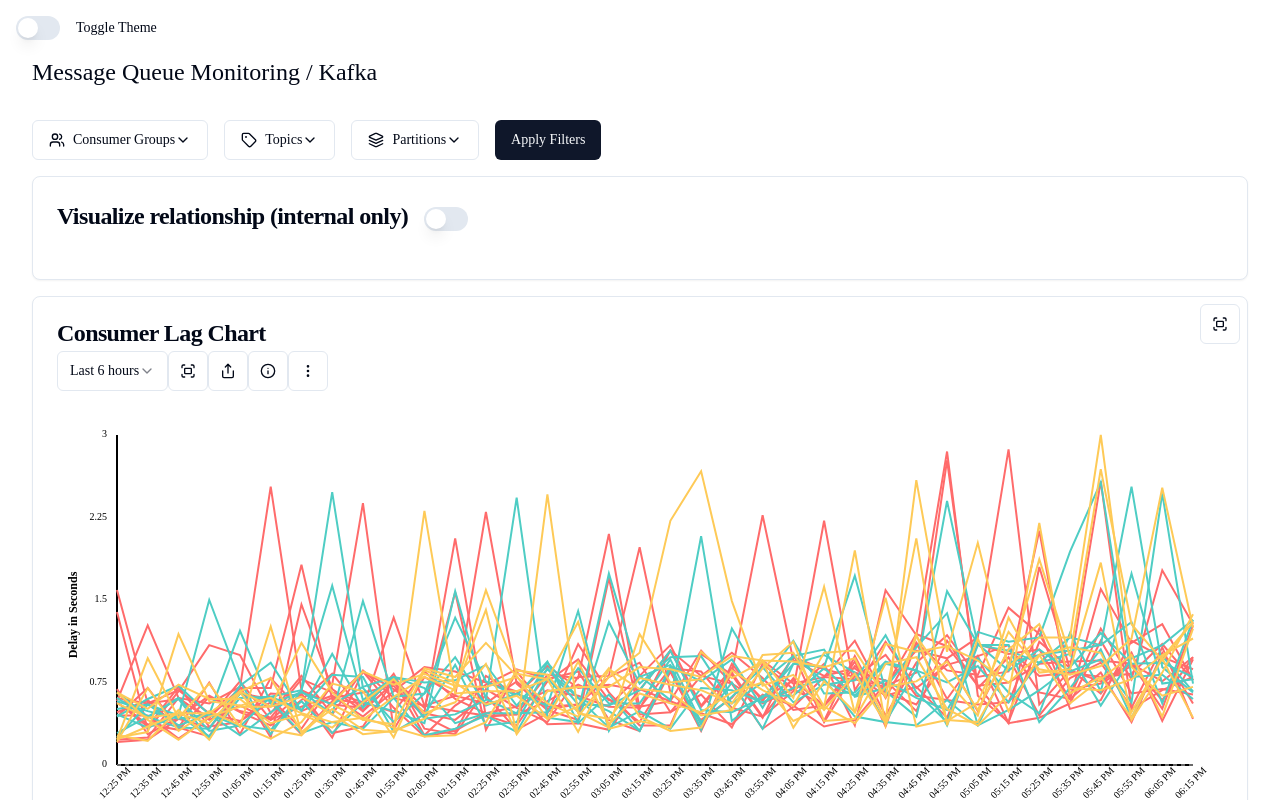
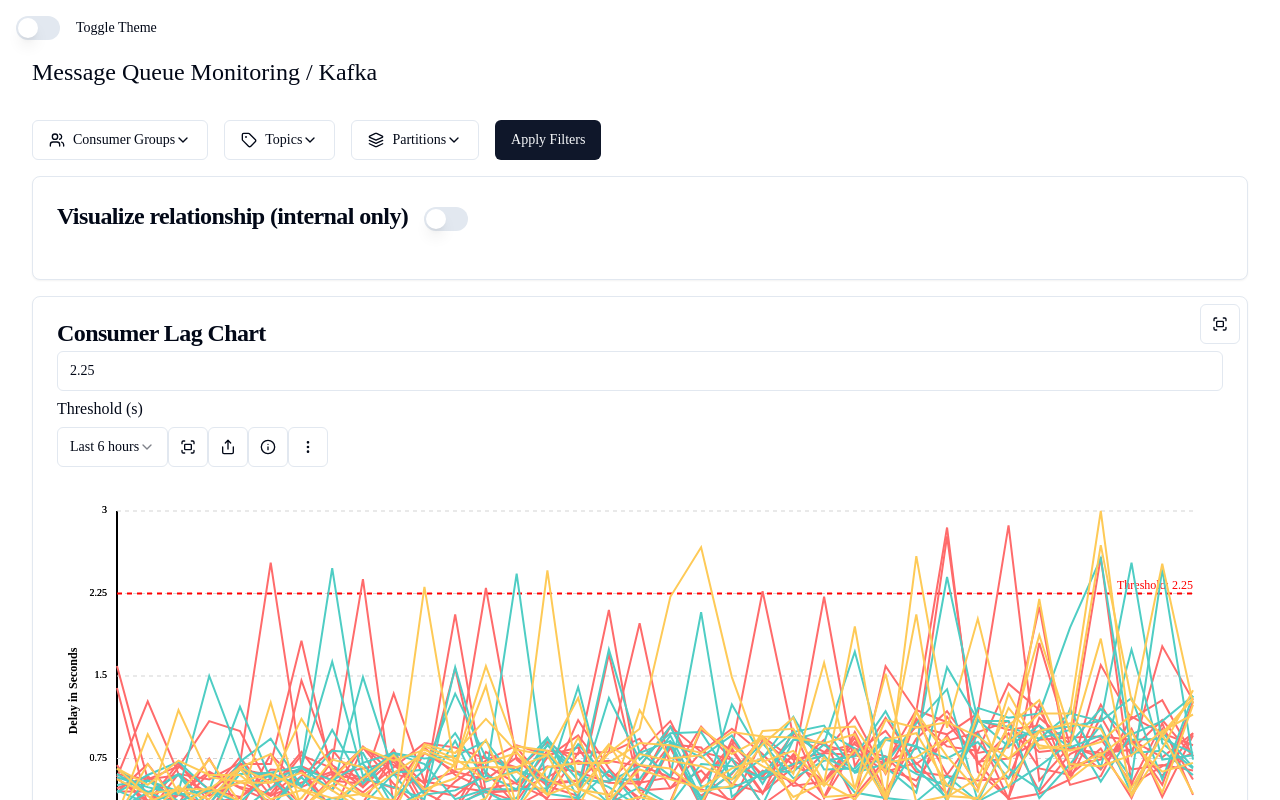
Before and after one commit to sharpshooter90/consumer-lag, a React (Vite) app: page / in a window 1280 px wide. Shown: the top 800 px of the page. Built offline with nearby package versions, Linux system fonts and the light colour scheme; a web font is replaced by a local one.

Commit message:
added threshold

```diff
--- a/src/KafkaDiagramAndChart.jsx
+++ b/src/KafkaDiagramAndChart.jsx
@@ -4,6 +4,7 @@
 import { Checkbox } from "@/components/ui/checkbox";
 import { Switch } from "@/components/ui/switch";
 import { Label } from "@/components/ui/label";
+import { Input } from "@/components/ui/input";
 
 import {
   Select,
@@ -59,7 +60,8 @@
   const [isModalOpen, setIsModalOpen] = useState(false);
   const [modalData, setModalData] = useState(null);
 
-  const [threshold, setThreshold] = useState(500);
+  const [threshold, setThreshold] = useState(2.25); // Or whatever default value you prefer
+
   const [timeSeriesOption, setTimeSeriesOption] = useState("6h");
 
   const containerRef = useRef(null);
@@ -425,6 +427,16 @@
       <Card className="mt-8">
         <CardHeader>
           <CardTitle>Consumer Lag Chart</CardTitle>
+          <Input
+            type="number"
+            value={threshold}
+            onChange={(e) => setThreshold(Number(e.target.value))}
+            min="0"
+            max="3"
+            step="0.25"
+            className="w-20"
+          />
+          <span>Threshold (s)</span>
           <div className="flex items-center space-x-2">
             <Select
               value={timeSeriesOption}
@@ -492,10 +504,10 @@
                   strokeWidth="2"
                 />
 
-                {/* Horizontal gridlines */}
-                {[0, 250, 500, 750, 1000].map((value, index) => (
+                {/* Horizontal step lines */}
+                {[0, 0.75, 1.5, 2.25, 3].map((value) => (
                   <line
-                    key={index}
+                    key={value}
                     x1={PADDING.left}
                     y1={yScale(value)}
                     x2={containerWidth - PADDING.right}
@@ -504,6 +516,26 @@
                     strokeDasharray="4"
                   />
                 ))}
+
+                {/* Threshold line */}
+                <line
+                  x1={PADDING.left}
+                  y1={yScale(threshold)}
+                  x2={containerWidth - PADDING.right}
+                  y2={yScale(threshold)}
+                  stroke="red"
+                  strokeWidth="2"
+                  strokeDasharray="5,5"
+                />
+                <text
+                  x={containerWidth - PADDING.right}
+                  y={yScale(threshold) - 5}
+                  fill="red"
+                  textAnchor="end"
+                  fontSize="12"
+                >
+                  Threshold: {threshold}
+                </text>
 
                 {/* Chart lines */}
                 {chartData.length > 0 &&
@@ -537,7 +569,6 @@
                         style={{ transition: "opacity 0.2s ease-in-out" }}
                       />
                     ))}
-
                 {/* X-axis labels */}
                 {chartData.map((point, index) => (
                   <text
@@ -569,6 +600,19 @@
                 ))}
 
                 {/* Y-axis label */}
+                {[0, 0.75, 1.5, 2.25, 3].map((value) => (
+                  <text
+                    key={value}
+                    x={PADDING.left - 10}
+                    y={yScale(value)}
+                    textAnchor="end"
+                    alignmentBaseline="middle"
+                    fontSize="10"
+                  >
+                    {value}
+                  </text>
+                ))}
+                {/* Y-axis label */}
                 <text
                   x={-chartHeight / 2}
                   y={PADDING.left / 3}
@@ -580,7 +624,7 @@
                   Delay in Seconds
                 </text>
 
-                {/* Threshold Line */}
+                {/* Threshold Line
                 <ThresholdLine
                   containerWidth={containerWidth}
                   chartHeight={chartHeight}
@@ -589,7 +633,7 @@
                   xScale={xScale}
                   yScale={yScale}
                   padding={PADDING}
-                />
+                /> */}
               </g>
             </svg>
             <ChartTooltip
```
